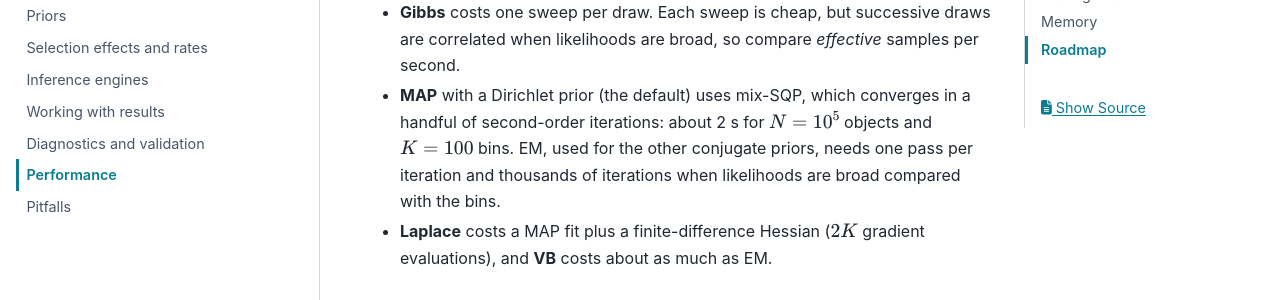
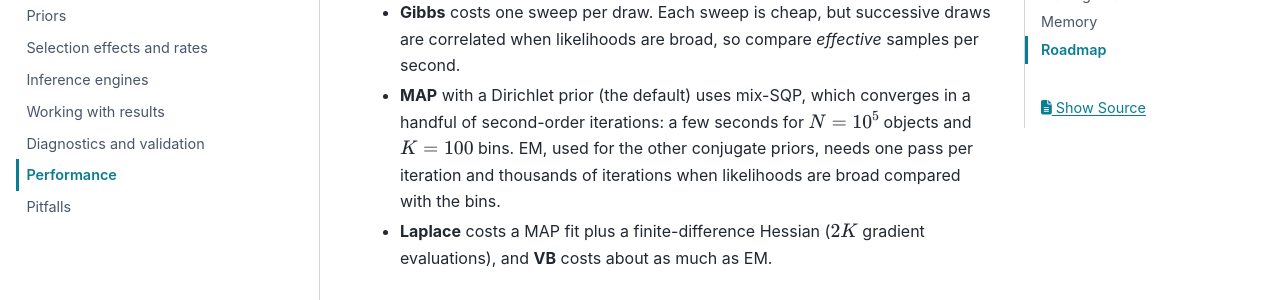
Before and after one commit to joshspeagle/binference, a Sphinx documentation site: the page built from docs/user-guide/performance.md, in a window 1280 px wide and 900 px high, scrolled down 682 px. Shown: the part 175-475 px from the top of the window. Built offline with Sphinx 7.4.7 and the PyData theme 0.15.4, drawn with Linux system fonts in a browser that asks for light colours.

Commit message:
Docs: state MAP timings as a range
Co-Authored-By: Claude Opus 5.5 <noreply@anthropic.com>
Claude-Session: https://claude.ai/code/session_01De68Qguk82R9FGTNQYmYnz

```diff
--- a/docs/user-guide/performance.md
+++ b/docs/user-guide/performance.md
@@ -26,8 +26,8 @@ The engines spend these differently:
   draws are correlated when likelihoods are broad, so compare *effective*
   samples per second.
 - **MAP** with a Dirichlet prior (the default) uses mix-SQP, which converges
-  in a handful of second-order iterations: about 2 s for $N=10^5$ objects and
-  $K=100$ bins. EM, used for the other conjugate priors, needs one pass per
+  in a handful of second-order iterations: a few seconds for $N=10^5$ objects
+  and $K=100$ bins. EM, used for the other conjugate priors, needs one pass per
   iteration and thousands of iterations when likelihoods are broad compared
   with the bins.
 - **Laplace** costs a MAP fit plus a finite-difference Hessian ($2K$ gradient
```
Also changed, not shown: docs/design/spec.md (+1 -1 lines).
